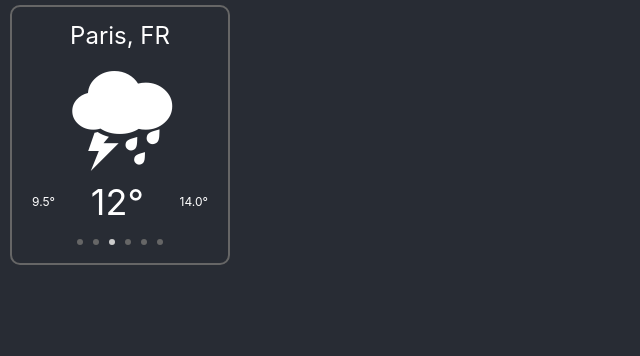
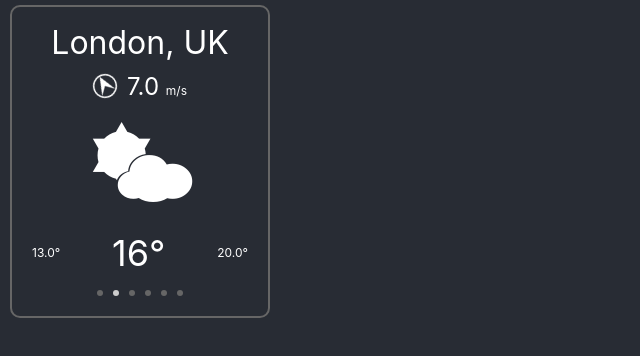
Before and after one commit to chriswilty/weather-widget, a React (Create React App) app: page / in a window 1280 px wide. Shown: the top 356 px of the page, without its empty margins (0-640 px from the left). Built offline with nearby package versions, Linux system fonts and the light colour scheme.

Commit message:
Add wind - speed and direction

```diff
--- a/src/components/Dots.css
+++ b/src/components/Dots.css
@@ -3,7 +3,6 @@
   flex-direction: row;
   align-items: center;
   justify-content: center;
-  margin-top: 10px;
 }
 
 .dot-box {
--- a/src/components/Temperature.css
+++ b/src/components/Temperature.css
@@ -3,6 +3,7 @@
   flex-direction: row;
   align-items: center;
   justify-content: space-between;
+  margin-bottom: 10px;
   width: 100%;
 }
 
--- a/src/components/Temperature.jsx
+++ b/src/components/Temperature.jsx
@@ -2,11 +2,11 @@ import React from 'react';
 
 import './Temperature.css';
 
-const Temperature = ({ min, current, max }) => (
+const Temperature = ({ minimum, current, maximum }) => (
   <div className="temperature">
-    <div className="min">{min}&deg;</div>
+    <div className="min">{minimum}&deg;</div>
     <div className="current">{current}&deg;</div>
-    <div className="max">{max}&deg;</div>
+    <div className="max">{maximum}&deg;</div>
   </div>
 );
 
--- a/src/components/WeatherPanel.css
+++ b/src/components/WeatherPanel.css
@@ -1,6 +1,6 @@
 .location {
   margin-bottom: 10px;
-  font-size: 24px;
+  font-size: 32px;
 }
 
 .weather-icon {
--- a/src/components/WeatherPanel.jsx
+++ b/src/components/WeatherPanel.jsx
@@ -2,17 +2,18 @@ import React from 'react';
 
 import Dots from 'components/Dots';
 import Temperature from 'components/Temperature';
+import Wind from 'components/Wind';
 
 import 'styles/icons/owfont-regular.css';
 import './WeatherPanel.css';
 
 const WeatherPanel = ({ locations, currentIndex, setLocation }) => {
-  console.log(`location ${currentIndex + 1} of ${locations.length} selected`);
-  const { location, weather, temperature } = locations[currentIndex];
+  const { location, weather, temperature, wind } = locations[currentIndex];
 
   return (
     <>
       <Location name={location} />
+      <Wind {...wind} />
       <WeatherIcon iconName={weather} />
       <Temperature {...temperature} />
       <Dots
--- a/src/components/WeatherWidget.css
+++ b/src/components/WeatherWidget.css
@@ -6,6 +6,6 @@
   flex-direction: column;
   align-items: center;
   justify-content: center;
-  width: 220px;
-  min-height: 260px;
+  width: 260px;
+  min-height: 313px;
 }
--- /dev/null
+++ b/src/components/Wind.css
@@ -0,0 +1,25 @@
+.wind {
+  display: flex;
+  flex-direction: row;
+  align-items: center;
+  justify-content: center;
+  margin-bottom: 10px;
+}
+
+i.wind-icon {
+  display: inline-block;
+  margin-right: 10px;
+  width: 24px;
+  height: 24px;
+  background-image: url('../assets/images/compass_white.png');
+  background-position: center;
+  background-repeat: no-repeat;
+  background-size: 100%;
+}
+
+.wind-speed {
+  font-size: 24px;
+}
+.wind-speed .units {
+  font-size: 12px;
+}
--- /dev/null
+++ b/src/components/Wind.jsx
@@ -0,0 +1,18 @@
+import React from 'react';
+
+import './Wind.css';
+
+const Wind = ({ speed, fromDegrees }) => {
+  const normalisedDegrees = fromDegrees === 360 ? 0 : fromDegrees;
+  return (
+    <div className="wind">
+      <i
+        className="wind-icon"
+        style={{"transform": `rotate(${normalisedDegrees}deg)`}}
+      />
+      <div className="wind-speed">{speed} <span className="units">m/s</span></div>
+    </div>
+  );
+};
+
+export default Wind;
--- a/src/data/weatherData.js
+++ b/src/data/weatherData.js
@@ -1,56 +1,86 @@
 const weatherData = [
   {
+    id: 2650225,
     location: 'Edinburgh, UK',
     weather: '321',
     temperature: {
       current: '9',
-      min: '5.5',
-      max: '11.0'
+      minimum: '5.5',
+      maximum: '11.0'
+    },
+    wind: {
+      speed: '15.5',
+      fromDegrees: 340
     }
   },
   {
+    id: 2643741,
     location: 'London, UK',
     weather: '801',
     temperature: {
       current: '16',
-      min: '13.0',
-      max: '20.0'
+      minimum: '13.0',
+      maximum: '20.0'
+    },
+    wind: {
+      speed: '7.0',
+      fromDegrees: 150
     }
   },
   {
+    id: 2988507,
     location: 'Paris, FR',
     weather: '202',
     temperature: {
       current: '12',
-      min: '9.5',
-      max: '14.0'
+      minimum: '9.5',
+      maximum: '14.0'
+    },
+    wind: {
+      speed: '8.0',
+      fromDegrees: 225
     }
   },
   {
+    id: 1850147,
     location: 'Tokyo, JP',
     weather: '781',
     temperature: {
       current: '18',
-      min: '12.0',
-      max: '24.5'
+      minimum: '12.0',
+      maximum: '24.5'
+    },
+    wind: {
+      speed: '4.0',
+      fromDegrees: 200
     }
   },
   {
+    id: 658225,
     location: 'Helsinki, FI',
     weather: '602',
     temperature: {
       current: '-10',
-      min: '-15.0',
-      max: '-6.0'
+      minimum: '-15.0',
+      maximum: '-6.0'
+    },
+    wind: {
+      speed: '0.5',
+      fromDegrees: 10
     }
   },
   {
+    id: 4887398,
     location: 'Chicago, US',
     weather: '905',
     temperature: {
       current: '15',
-      min: '13.0',
-      max: '18.0'
+      minimum: '13.0',
+      maximum: '18.0'
+    },
+    wind: {
+      speed: '30.0',
+      fromDegrees: 60
     }
   }
 ];
```
Also changed, not shown: src/components/function-based/WeatherWidget.jsx (+20 -20 lines), src/assets/images/compass_white.png (added).
